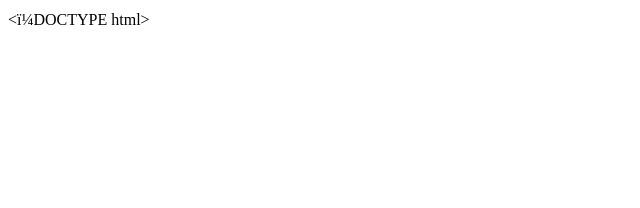
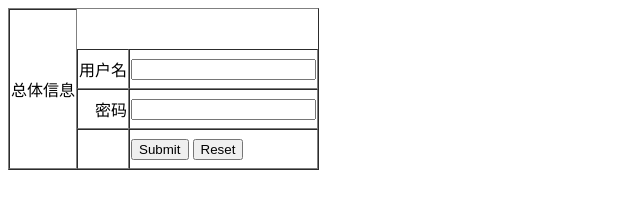
Before and after one commit to JIUQI-JQ/three, a plain HTML site: page index.html in a window 1280 px wide. Shown: the whole page, without its empty margins (0-640 px from the left). Drawn offline with Linux system fonts and the light colour scheme.

Commit message:
Update index.html

```diff
--- a/index.html
+++ b/index.html
@@ -1,26 +1,40 @@
-<！DOCTYPE html> <html lang =“en”>
-	<head>
-		<meta charset =“utf-8”>
-		<meta http-equiv =“X-UA-Compatible”content =“IE = edge”>
-		<meta name =“viewport”content =“width = device-width，initial-scale = 1”>
-		<title> 九七的小世界</ title>
-		<meta name =“description”content =“前端开发人员，使用JavaScript，CSS和好主意构建Web应用程序。”>
-		<link href =“https：//fonts.googleapis。 com / css？family =九七：400,700“rel =”stylesheet“type =”text / css“>
-		<link rel =”stylesheet“href =”/ assets / css / bundle.css“>
+<!DOCTYPE html PUBLIC "-//W3C//DTD HTML 4.01 Transitional//EN" "http://www.w3.org/TR/html4/loose.dtd">
+<html>
+<head>
+<meta http-equiv="Content-Type" content="text/html; charset=UTF-8">
+<title>表单</title>
+</head>
+<body>
+<form action="https://baike.baidu.com/" method="post">
+<!-- method方法 post安全性较高 get安全性较低 若不加此方法会默认是get方法 -->
+<table border="1px" cellspacing="0"  >
+<tr height="40px">
+<td rowspan="4">总体信息</td>
+</tr>
+<tr height="40px">
 
-		<link rel =” </ button> </ section> <section class =“about”id =“about”data-full-height> <article class =“about__wrapper”>
-	<h1 class =“about__heading”> Bio </ h1> <div class =“about__text”>
-	<p class =“about__text-large”>嗨,大家好</ p>
-	</ div> <div class =“c-grid about__skills”data-add-class =“about__skills  -  active” >
-	<div class =“c-grid__col”> <h2 class =“u-heading-6”> Core <br> Skillset </ h2> <ul class =“c-list c-list  -  clean”>
-		<li class =“c-list__item”> HTML5 </ li> <li class =“var isProduction = host.indexOf（'rohith.io'）> = 0;
+<td align="right">用户名</td>
+<td>
+<input type="text" name="jiuqi">
+</td>
+</tr>
+<tr height="40px">
 
-			if（isProduction）{
-				（功能（I，S，O，G，R，A，M）{I [ 'GoogleAnalyticsObject'] = R; I [R] = I [R] ||函数（）{
-				（i [r] .q = i [r] .q || []）。push（arguments）}，i [r] .l = 1 * new Date（）; a = s.createElement（o），
-				米= s.getElementsByTagName（O）[0]; a.async = 1; a.src =克; m.parentNode.insertBefore（A，M）
-				}）（窗口，文件， '脚本'， '// www.google-analytics.com/analytics.js','ga'）;
+<td align="right">密码</td>
+<td>
+<input type="password" name="pwd">
+</td>
+</tr>
+<tr height="40px">
+<td></td>
+<td>
+<input type="submit" valu="提交">
+<input type="reset" valu="重置">
+</td>
 
-				ga（'create'，'UA-75018733-1'，'auto'）;
-				ga（'发送'，'网页浏览'）;
-			} </ script > </ body > </ html >
+</tr>
+</table>
+</form>
+
+</body>
+</html>
```
